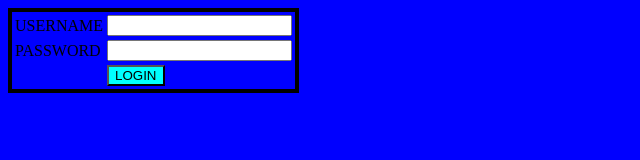
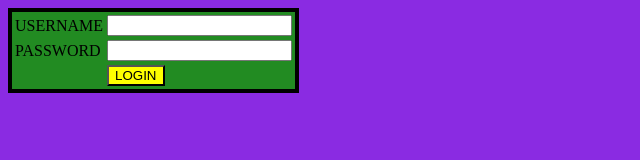
Before and after one commit to Rahulnavayath/ICTA-Full-Stack-project, a website: page html_css/index.html in a window 1280 px wide. Shown: the whole page, without its empty margins (0-640 px from the left). Drawn offline with Linux system fonts and the light colour scheme.

Commit message:
external styling

```diff
--- a/html_css/index.html
+++ b/html_css/index.html
@@ -5,16 +5,7 @@
     <meta name="viewport" content="width=device-width, initial-scale=1.0">
     <meta http-equiv="X-UA-Compatible" content="ie=edge">
     <title>Document</title>
-    <style>
-        body{background: blue;}
-        table{border: 4px solid black;
-
-        }
-        .myButton{background: aqua}
-
-
-
-    </style>
+    <link rel="stylesheet" href="styles.css">
 </head>
 <body>
 <table>
--- /dev/null
+++ b/html_css/styles.css
@@ -0,0 +1,4 @@
+body{background: blueviolet}
+        table{border: 4px solid black;
+        background: forestgreen}
+        .myButton{background: yellow}
```
Also changed, not shown: html_css/register.html (+1 -6 lines).
